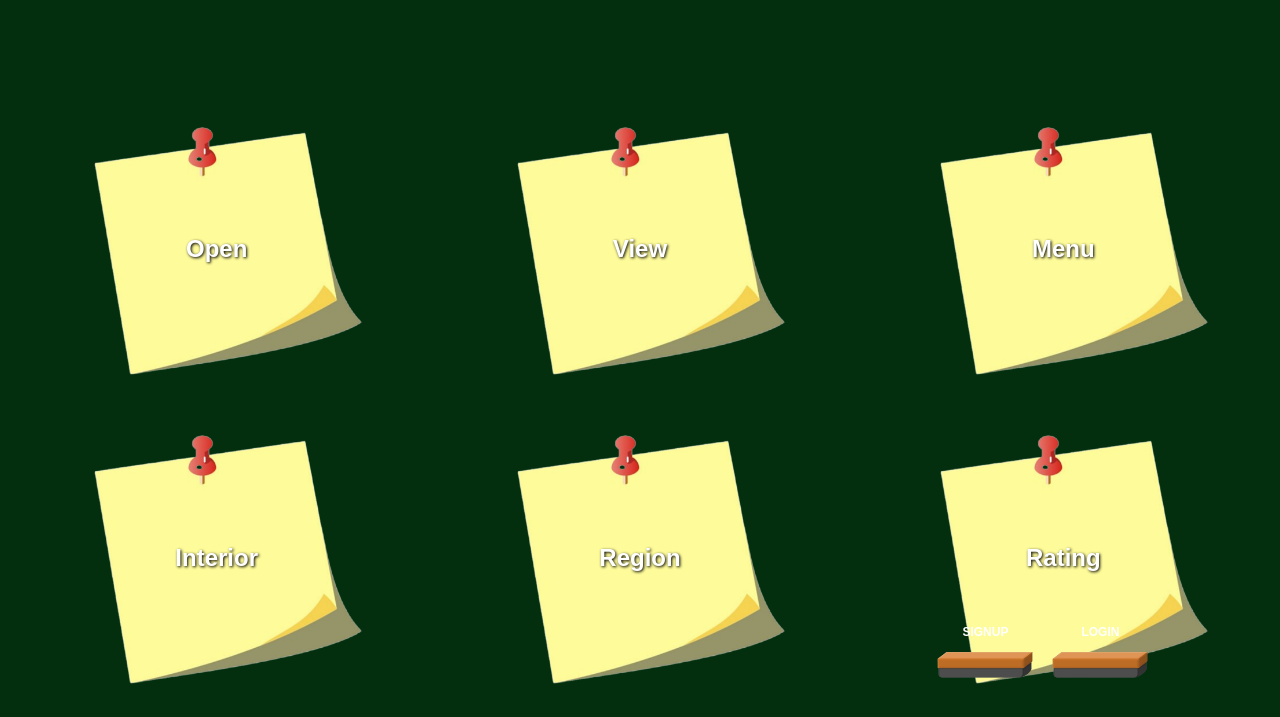
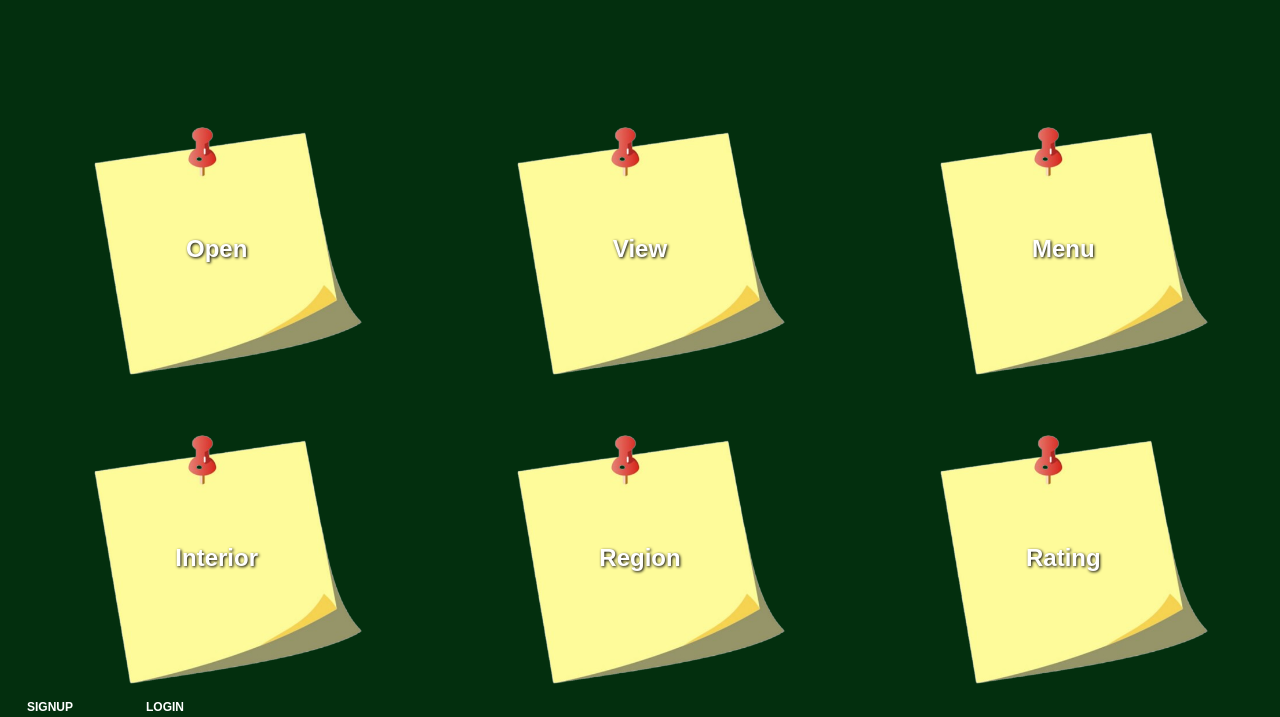
Before and after one commit to nnhhlee/project_busancafe, a website: page maincafe.html in a window 1280 px wide. Shown: the part 118-835 px from the top of the page. Drawn offline with Linux system fonts and the light colour scheme.

```diff
--- a/cssfiles/cafe.css
+++ b/cssfiles/cafe.css
@@ -24,8 +24,8 @@
 #top-buttons {
   margin-right: 7%;
   position: fixed;
-  bottom: 20px;
-  right: 40px;
+  margin-bottom: 15px;
+  margin-right: 40px;
   display: flex;
   gap: 15px;
   z-index: 1000;
```
